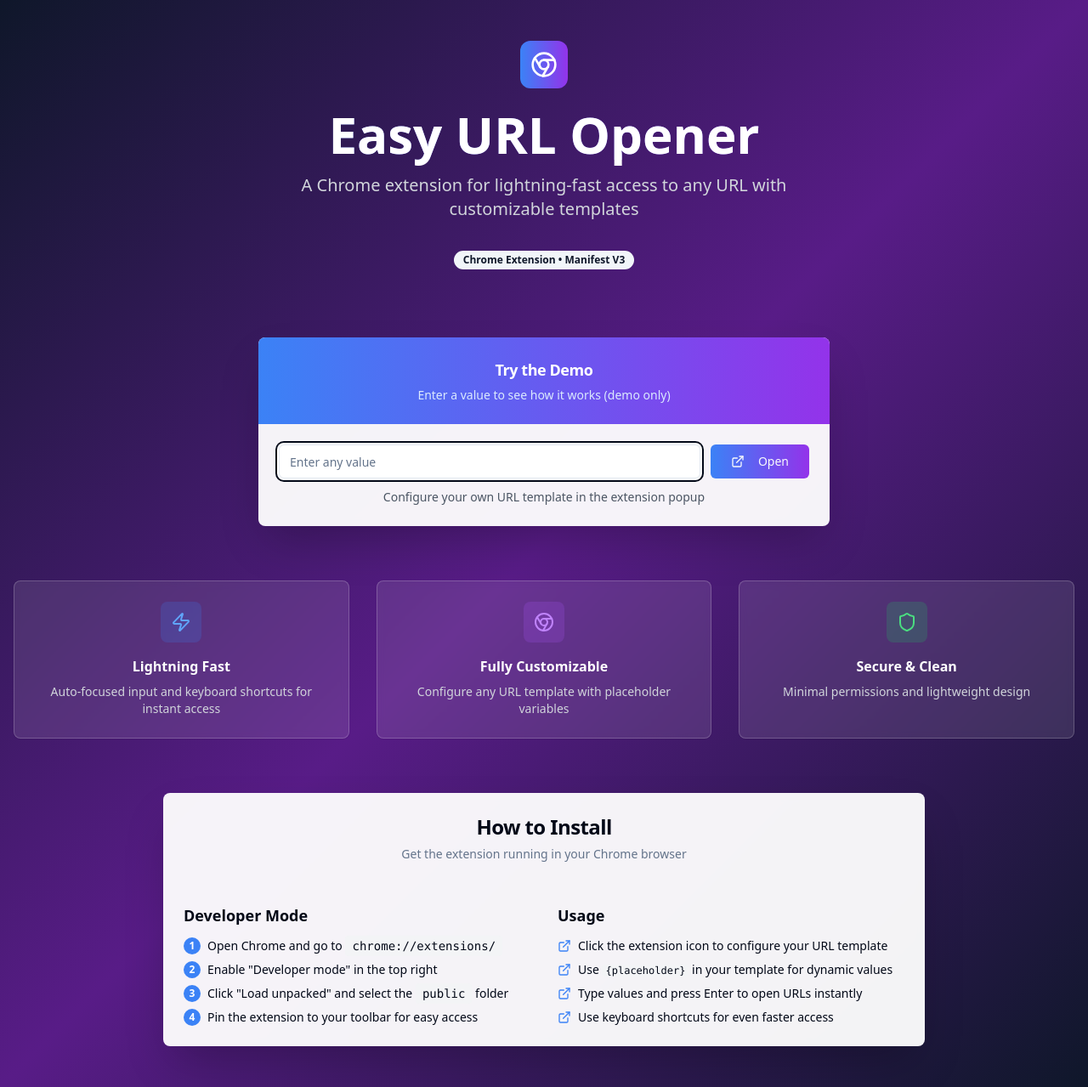
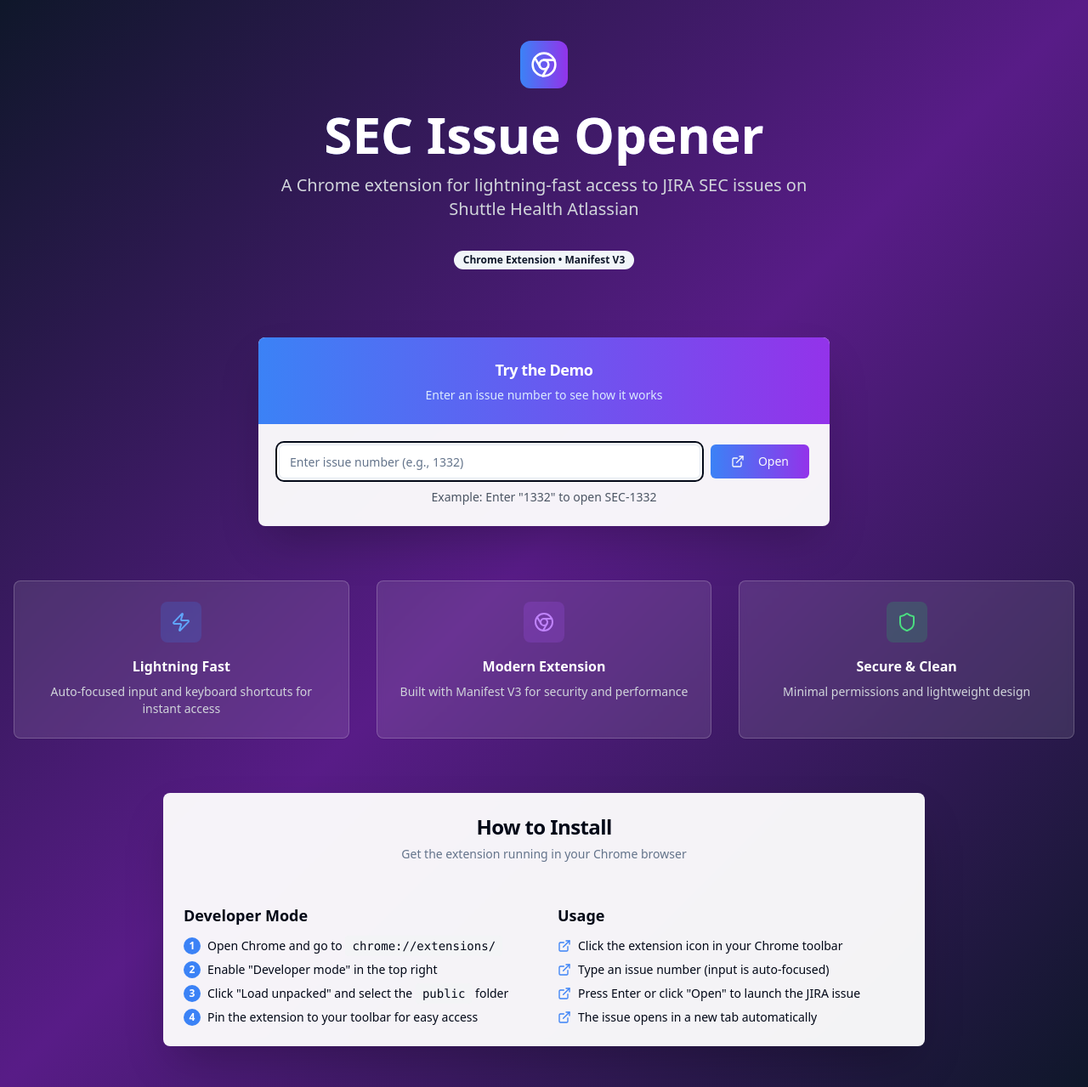
Before and after one commit to mianmuneebajaz/sec-issue-opener-chrome, a React (Vite) app: page / in a window 1280 px wide. Shown: the whole page at 85% size. Built offline with nearby package versions, Linux system fonts and the light colour scheme.

Commit message:
Reverted to commit 2599e6374fb055bdfc79bdc986a7f0018540a568

```diff
--- a/src/pages/Index.tsx
+++ b/src/pages/Index.tsx
@@ -7,21 +7,20 @@ import { Badge } from "@/components/ui/badge";
 import { ExternalLink, Chrome, Zap, Shield } from "lucide-react";
 
 const Index = () => {
-  const [inputValue, setInputValue] = useState('');
+  const [issueNumber, setIssueNumber] = useState('');
 
-  const handleOpenUrl = () => {
-    const trimmedValue = inputValue.trim();
-    if (trimmedValue) {
-      // Demo URL - this would be replaced by the actual configured template in the extension
-      const url = `https://example.com/item/${trimmedValue}`;
+  const handleOpenIssue = () => {
+    const trimmedNumber = issueNumber.trim();
+    if (trimmedNumber) {
+      const url = `https://shuttlehealth.atlassian.net/browse/SEC-${trimmedNumber}`;
       window.open(url, '_blank');
-      setInputValue('');
+      setIssueNumber('');
     }
   };
 
   const handleKeyPress = (e: React.KeyboardEvent) => {
     if (e.key === 'Enter') {
-      handleOpenUrl();
+      handleOpenIssue();
     }
   };
 
@@ -36,10 +35,10 @@ const Index = () => {
             </div>
           </div>
           <h1 className="text-4xl md:text-6xl font-bold text-white mb-4 bg-gradient-to-r from-blue-400 to-purple-400 bg-clip-text text-transparent">
-            Easy URL Opener
+            SEC Issue Opener
           </h1>
           <p className="text-xl text-gray-300 mb-8 max-w-2xl mx-auto">
-            A Chrome extension for lightning-fast access to any URL with customizable templates
+            A Chrome extension for lightning-fast access to JIRA SEC issues on Shuttle Health Atlassian
           </p>
           <Badge variant="secondary" className="mb-8">
             Chrome Extension • Manifest V3
@@ -52,22 +51,22 @@ const Index = () => {
             <CardHeader className="bg-gradient-to-r from-blue-500 to-purple-600 text-white rounded-t-lg">
               <CardTitle className="text-center text-lg">Try the Demo</CardTitle>
               <CardDescription className="text-center text-blue-100">
-                Enter a value to see how it works (demo only)
+                Enter an issue number to see how it works
               </CardDescription>
             </CardHeader>
             <CardContent className="p-6">
               <div className="flex gap-3">
                 <Input
                   type="text"
-                  placeholder="Enter any value"
-                  value={inputValue}
-                  onChange={(e) => setInputValue(e.target.value)}
+                  placeholder="Enter issue number (e.g., 1332)"
+                  value={issueNumber}
+                  onChange={(e) => setIssueNumber(e.target.value)}
                   onKeyPress={handleKeyPress}
                   className="flex-1 text-base"
                   autoFocus
                 />
                 <Button
-                  onClick={handleOpenUrl}
+                  onClick={handleOpenIssue}
                   className="bg-gradient-to-r from-blue-500 to-purple-600 hover:from-blue-600 hover:to-purple-700 px-6"
                 >
                   <ExternalLink className="h-4 w-4 mr-2" />
@@ -75,7 +74,7 @@ const Index = () => {
                 </Button>
               </div>
               <p className="text-sm text-gray-600 mt-3 text-center">
-                Configure your own URL template in the extension popup
+                Example: Enter "1332" to open SEC-1332
               </p>
             </CardContent>
           </Card>
@@ -100,9 +99,9 @@ const Index = () => {
               <div className="bg-purple-500/20 w-12 h-12 rounded-lg flex items-center justify-center mx-auto mb-4">
                 <Chrome className="h-6 w-6 text-purple-400" />
               </div>
-              <h3 className="font-semibold mb-2">Fully Customizable</h3>
+              <h3 className="font-semibold mb-2">Modern Extension</h3>
               <p className="text-gray-300 text-sm">
-                Configure any URL template with placeholder variables
+                Built with Manifest V3 for security and performance
               </p>
             </CardContent>
           </Card>
@@ -156,19 +155,19 @@ const Index = () => {
                 <ul className="space-y-2 text-sm">
                   <li className="flex items-start gap-2">
                     <ExternalLink className="h-4 w-4 mt-0.5 text-blue-500 flex-shrink-0" />
-                    <span>Click the extension icon to configure your URL template</span>
+                    <span>Click the extension icon in your Chrome toolbar</span>
                   </li>
                   <li className="flex items-start gap-2">
                     <ExternalLink className="h-4 w-4 mt-0.5 text-blue-500 flex-shrink-0" />
-                    <span>Use <code className="bg-gray-100 px-1 rounded text-xs">{'{placeholder}'}</code> in your template for dynamic values</span>
+                    <span>Type an issue number (input is auto-focused)</span>
                   </li>
                   <li className="flex items-start gap-2">
                     <ExternalLink className="h-4 w-4 mt-0.5 text-blue-500 flex-shrink-0" />
-                    <span>Type values and press Enter to open URLs instantly</span>
+                    <span>Press Enter or click "Open" to launch the JIRA issue</span>
                   </li>
                   <li className="flex items-start gap-2">
                     <ExternalLink className="h-4 w-4 mt-0.5 text-blue-500 flex-shrink-0" />
-                    <span>Use keyboard shortcuts for even faster access</span>
+                    <span>The issue opens in a new tab automatically</span>
                   </li>
                 </ul>
               </div>
```
